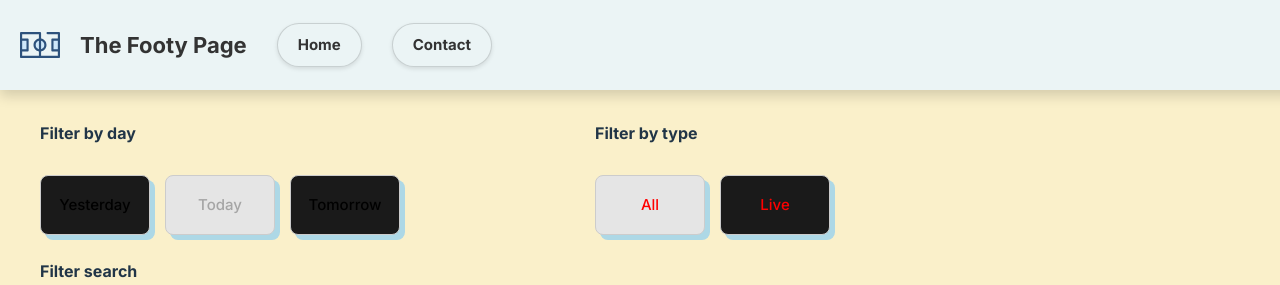
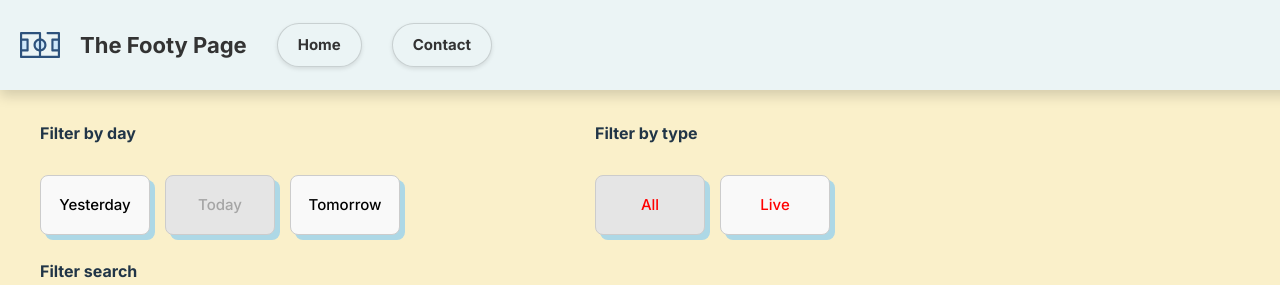
Before and after one commit to niks-77/the-footy-page-app, a React (Vite) app in the folder frontend/: page / in a window 1280 px wide. Shown: the top 285 px of the page. Built offline with nearby package versions, Linux system fonts and the light colour scheme; no server answers.

Commit message:
Change button background color to light gray

```diff
--- a/frontend/src/index.css
+++ b/frontend/src/index.css
@@ -41,7 +41,7 @@ button {
   font-size: 1em;
   font-weight: 500;
   font-family: inherit;
-  background-color: #1a1a1a;
+  background-color: #f9f9f9;
   cursor: pointer;
   transition: border-color 0.25s;
 }
```
